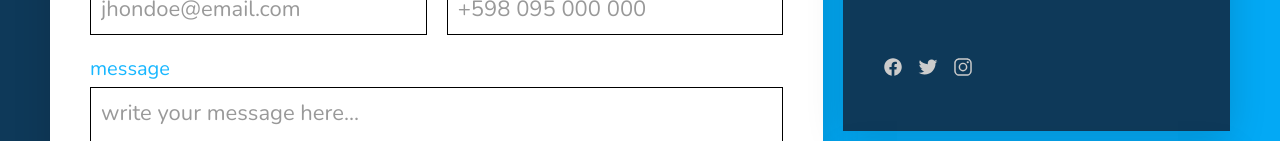
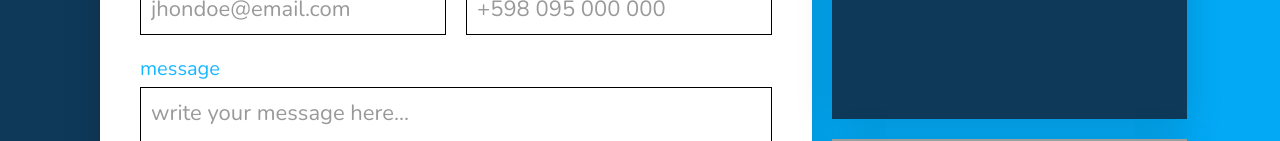
Before and after one commit to salvemaxi/proyecto-coder, a plain HTML site: page pages/donde_encontrarnos.html in a window 1280 px wide. Shown: the part 505-646 px from the top of the page. Drawn offline with nearby package versions, Linux system fonts and the light colour scheme; grey boxes are pictures that could not be loaded.

Commit message:
soluciono problemas responsive pagina donde encontrarnos

```diff
--- a/css/style.css
+++ b/css/style.css
@@ -250,7 +250,7 @@ li a:hover, li a.active{
     "form info"
     "form map" ;
     grid-gap: 20px;
-    margin: 50px 50px;
+    margin: 100px 100px;
     margin-top: 20px;
 }
 
@@ -359,24 +359,6 @@ margin-right: 15px;
     font-size: 1.1em;
 }
 
-.sci {
-    margin-top: 40px;
-    display: flex;
-}
-
-.sci li {
-    list-style: none;
-    margin-right: 15px;
-}
-
-.sci li a{
-    color:#ccc;
-    font-size: 2em;
-}
-
-.sci li a:hover{
-    color: white;
-}
 
 .map {
     padding: 0;
@@ -389,12 +371,21 @@ margin-right: 15px;
 
 @media (max-width:700px) {
 
+.formbox .row50{
+    display: grid;
+}
+
+.inputbox {
+    width: 100%;
+}
 
 .contactanos{
     padding: 20px;
 }
 
 .caja{
+margin-left: 30px;
+text-align: center;
 position: relative;
 display: grid;
 grid-template-columns: 1fr;
--- a/pages/donde_encontrarnos.html
+++ b/pages/donde_encontrarnos.html
@@ -29,7 +29,9 @@
     </header>
 
         <main>
+
             <section>
+
                 <div class="contactanos">
                 <div class="titulo-contacto">
                     <h2>Contactanos</h2>
@@ -37,6 +39,7 @@
                 </div>
 
                 <div class="caja">
+
                 <div class="contacto form">
                      <h3>send a message</h3>
                      <form action="">
@@ -98,20 +101,17 @@
                            <a href="tell:+598 095 555 555">+598 095 555 555</a>
                         </div>
 
-                     <ul class="sci">
-                        <li><a href="#"><ion-icon name="logo-facebook"></ion-icon></a></li>
-                        <li><a href="#"><ion-icon name="logo-twitter"></ion-icon></a></li>
-                        <li><a href="#"><ion-icon name="logo-instagram"></ion-icon></a></li>
-                    </ul>
-
                      </div>
                  </div>
                 <div class="contacto map">
                     <iframe src="https://www.google.com/maps/embed?pb=!1m18!1m12!1m3!1d3273.5974302362274!2d-56.225721623452976!3d-34.86634137141674!2m3!1f0!2f0!3f0!3m2!1i1024!2i768!4f13.1!3m3!1m2!1s0x95a1d542d8602d35%3A0xea333f853b4910e5!2sC.%20Luis%20Jos%C3%A9%20de%20la%20Pe%C3%B1a%20487%2C%2011900%20Montevideo%2C%20Departamento%20de%20Montevideo!5e0!3m2!1ses!2suy!4v1697468543682!5m2!1ses!2suy"
                      style="border:0;" allowfullscreen="" loading="lazy" referrerpolicy="no-referrer-when-downgrade"></iframe>
                 </div>
+
                 </div>
+
             </section>
+
         </main>
 
         <script type="module" src="https://unpkg.com/ionicons@7.1.0/dist/ionicons/ionicons.esm.js"></script>
```
